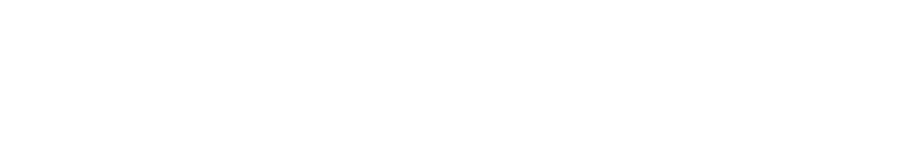
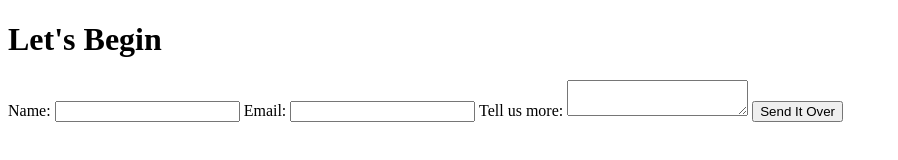
Before and after one commit to DesignerNW/DesignerNW.github.io, a plain HTML site: page contact.html in a window 1280 px wide. Shown: the whole page, without its empty margins (0-898 px from the left). Drawn offline with Linux system fonts and the light colour scheme.

Commit message:
commit 4 JavaScript mess

```diff
--- a/contact.html
+++ b/contact.html
@@ -3,9 +3,22 @@
 <head>
     <meta charset="UTF-8">
     <meta name="viewport" content="width=device-width, initial-scale=1.0">
-    <title>Document</title>
+    <title>Contact Us</title>
 </head>
 <body>
+    <form action="contact.html" method="post">
+    <h1> Let's Begin</h1>
+
+    <label for="name">Name:</label>
+    <input type="text" id="name" name="user_name">
+    <label for="email">Email:</label>
+    <input type="email" id="mail" name="user_email">
+    <label for="detail">Tell us more: </label>
+    <textarea id="detail" name="more_detail"></textarea>
+
+    <button type="sumbit"> Send It Over</button>
+
+    </form>
 
 </body>
 </html>
--- a/penman.js
+++ b/penman.js
@@ -1,7 +1,7 @@
 const navSlide = () => {
     const cheeseburger = document.querySelector('.cheeseburger');
     const nav = document.querySelector('.main-nav a');
-    const main-nav a = document.querySelectorAll('.main-nav li');
+    const mainnav = document.querySelectorAll('.main-nav li');
 
 cheeseburger.addEventListener('click',() => {
             //Toggle Nav
@@ -19,4 +19,4 @@ cheeseburger.addEventListener('click',() => {
 
 cheeseburger.classList.toggle('toggle');
 
-navSlide();
+navSlide()};
```
Also changed, not shown: styles.css (line endings or trailing spaces).
